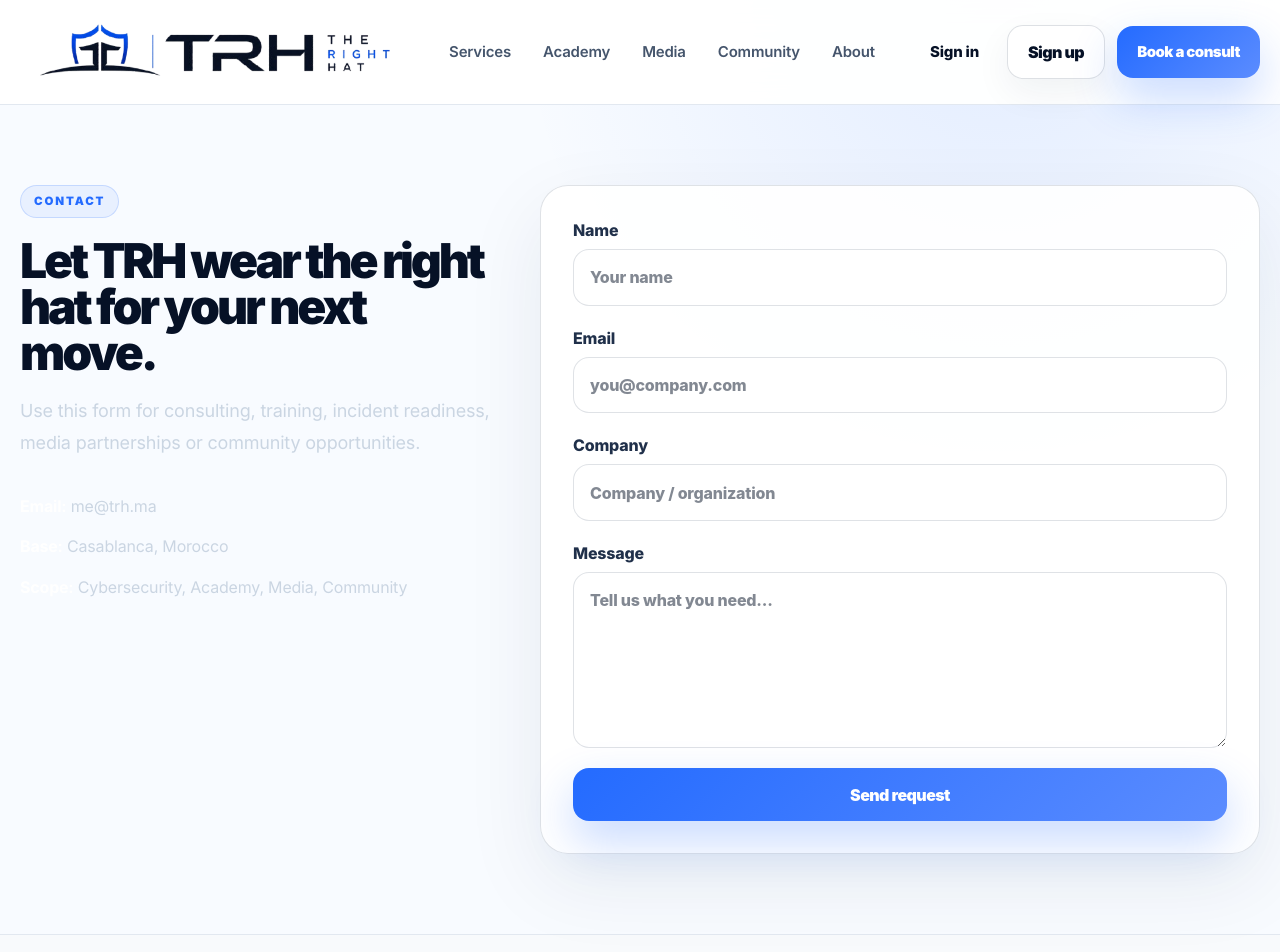
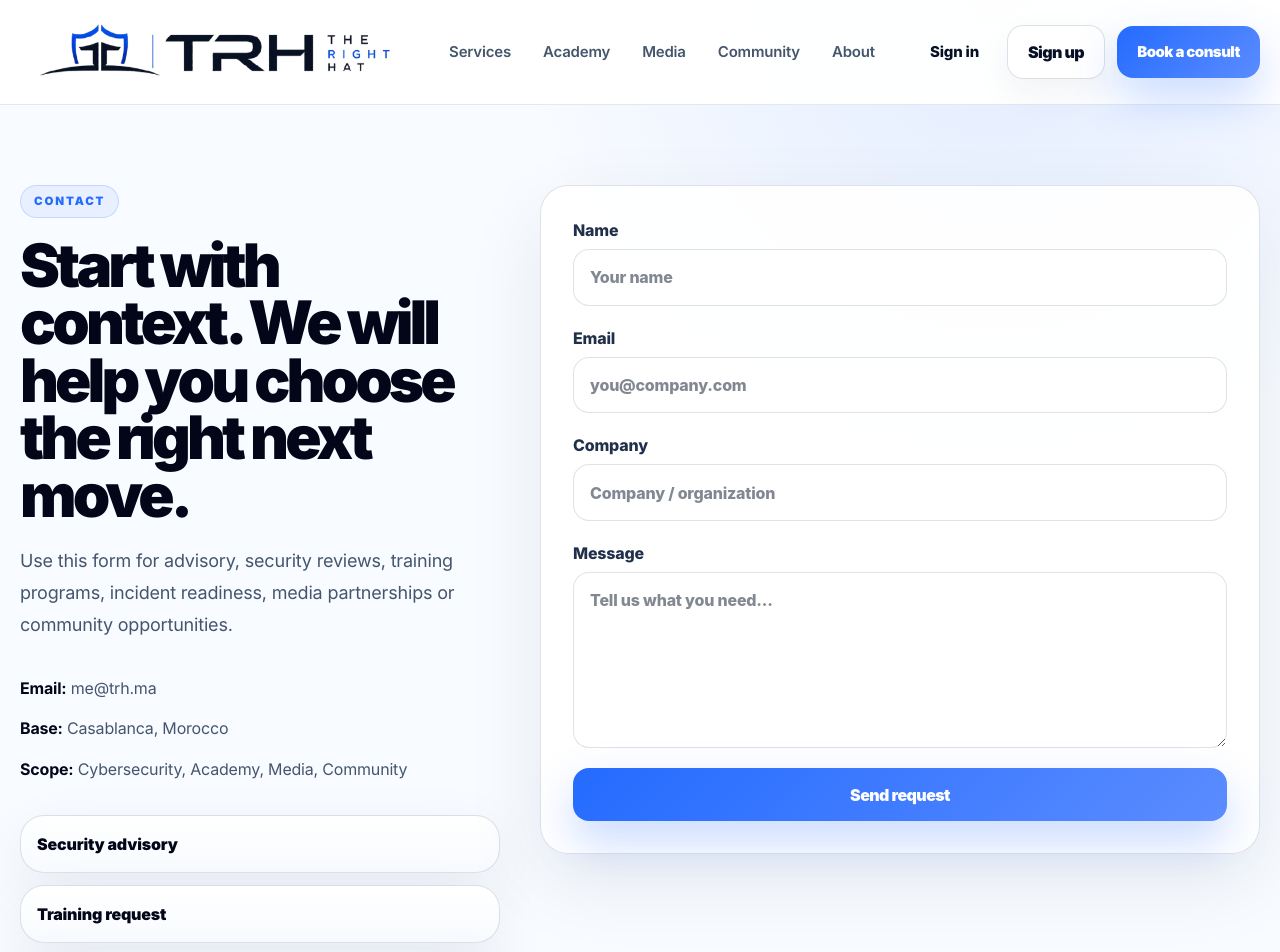
Before and after one commit to SeeDev-K/The-Right-Hat, a Next.js app: page /contact in a window 1280 px wide. Shown: the top 952 px of the page. Built offline with nearby package versions, Linux system fonts and the light colour scheme.

Commit message:
content: enrich contact page with professional inquiry routes

```diff
--- a/app/contact/page.tsx
+++ b/app/contact/page.tsx
@@ -1,6 +1,8 @@
 import { ContactForm } from '@/components/ContactForm'
 
 export const metadata = { title: 'Contact' }
+
+const routes = ['Security advisory', 'Training request', 'Media inquiry', 'Community partnership']
 
 export default function ContactPage() {
   return (
@@ -8,13 +10,10 @@ export default function ContactPage() {
       <div className="container grid gap-10 lg:grid-cols-[.8fr_1.2fr] lg:items-start">
         <div>
           <span className="badge">Contact</span>
-          <h1 className="mt-5 text-5xl font-black">Let TRH wear the right hat for your next move.</h1>
-          <p className="mt-5 text-lg leading-8 text-slate-300">Use this form for consulting, training, incident readiness, media partnerships or community opportunities.</p>
-          <div className="mt-8 grid gap-3 text-slate-300">
-            <p><strong className="text-white">Email:</strong> me@trh.ma</p>
-            <p><strong className="text-white">Base:</strong> Casablanca, Morocco</p>
-            <p><strong className="text-white">Scope:</strong> Cybersecurity, Academy, Media, Community</p>
-          </div>
+          <h1 className="mt-5 text-5xl font-black text-slate-950 md:text-6xl">Start with context. We will help you choose the right next move.</h1>
+          <p className="mt-5 text-lg leading-8 text-slate-600">Use this form for advisory, security reviews, training programs, incident readiness, media partnerships or community opportunities.</p>
+          <div className="mt-8 grid gap-3 text-slate-600"><p><strong className="text-slate-950">Email:</strong> me@trh.ma</p><p><strong className="text-slate-950">Base:</strong> Casablanca, Morocco</p><p><strong className="text-slate-950">Scope:</strong> Cybersecurity, Academy, Media, Community</p></div>
+          <div className="mt-8 grid gap-3">{routes.map((r) => <div key={r} className="kpi-card p-4 font-black text-slate-950">{r}</div>)}</div>
         </div>
         <ContactForm />
       </div>
```
